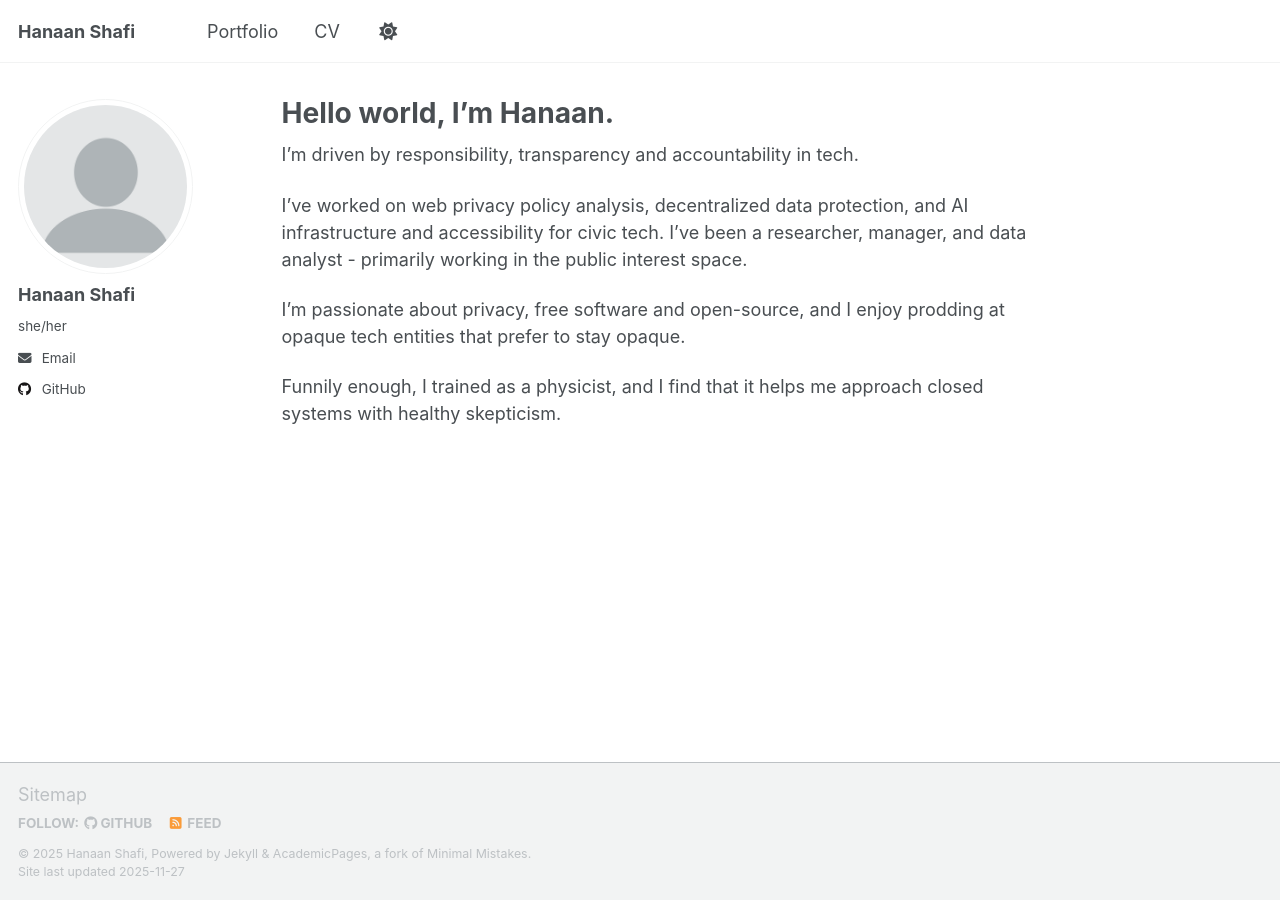
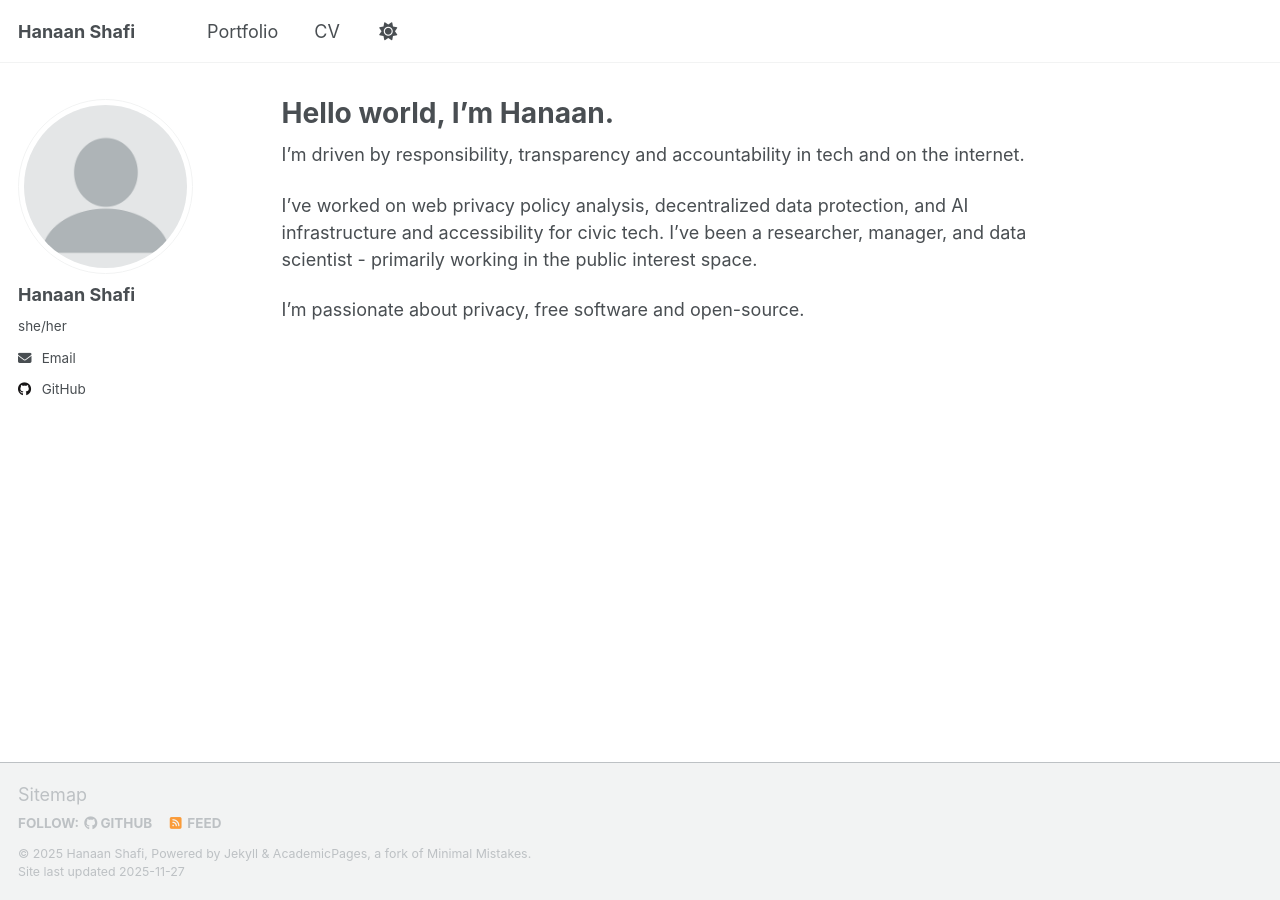
Before and after one commit to hanaanr/hanaanr.github.io, a Jekyll site: the page built from _pages/about.md, in a window 1280 px wide. Built offline with Jekyll 4.4.1, drawn with Linux system fonts in a browser that asks for light colours; a script that is not in the unit is left out.

Commit message:
update about
Updated text for clarity and consistency in the about page.

```diff
--- a/_pages/about.md
+++ b/_pages/about.md
@@ -7,10 +7,8 @@ redirect_from:
   - /about.html
 ---
 
-I'm driven by responsibility, transparency and accountability in tech.
+I'm driven by responsibility, transparency and accountability in tech and on the internet.
 
-I've worked on web privacy policy analysis, decentralized data protection, and AI infrastructure and accessibility for civic tech. I've been a researcher, manager, and data analyst - primarily working in the public interest space.
+I've worked on web privacy policy analysis, decentralized data protection, and AI infrastructure and accessibility for civic tech. I've been a researcher, manager, and data scientist - primarily working in the public interest space.
 
-I'm passionate about privacy, free software and open-source, and I enjoy prodding at opaque tech entities that prefer to stay opaque.
-
-Funnily enough, I trained as a physicist, and I find that it helps me approach closed systems with healthy skepticism.
+I'm passionate about privacy, free software and open-source.
```
